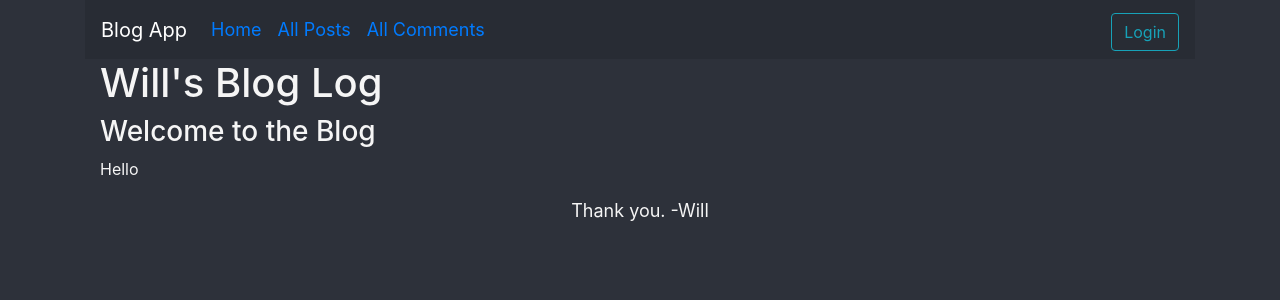
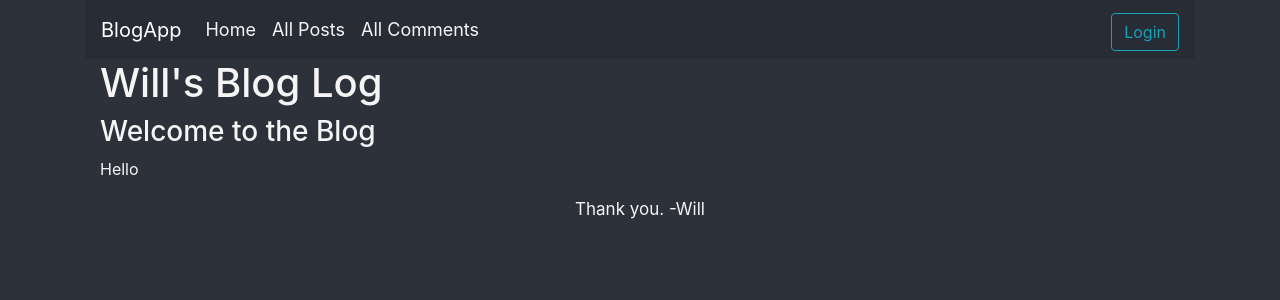
Before and after one commit to wlovo/blog-app-frontend, a React (Create React App) app: page / in a window 1280 px wide. Shown: the top 300 px of the page. Built offline with nearby package versions, Linux system fonts and the light colour scheme.

Commit message:
Change navbar links to NavLink

```diff
--- a/src/App.css
+++ b/src/App.css
@@ -12,9 +12,17 @@
   font-size: calc(10px + 1vmin);
 }
 
+.App-header * a {
+  color: inherit !important;
+}
+
 .App-footer {
   display: flex;
   align-items: center;
   justify-content: center;
-  font-size: calc(10px + 1vmin);
+  font-size: calc(9px + 1vmin);
 }
+
+.Card-header-toggle {
+  cursor: pointer;
+}
--- a/src/components/Header.js
+++ b/src/components/Header.js
@@ -1,34 +1,30 @@
-import React, { Component } from 'react';
-import { Button, Form, Nav, Navbar } from 'react-bootstrap';
+import React from 'react';
+import {
+  Button, Form, Nav, Navbar,
+} from 'react-bootstrap';
 import { NavLink } from 'react-router-dom';
 
-class Header extends Component {
-  render() {
-    return (
+const Header = () => (
   <Navbar collapseOnSelect expand="md" variant="dark" sticky="top" className="App-header">
-        <Navbar.Brand href="/">Blog App</Navbar.Brand>
+    <Navbar.Brand>
+      BlogApp
+    </Navbar.Brand>
     <Navbar.Toggle aria-controls="responsive-navbar-nav" />
     <Navbar.Collapse id="responsive-navbar-nav">
-          <Nav onClick={this.handleSelect} className="mr-auto">
+      <Nav activeKey="/" className="mr-auto">
         <Nav.Item>
-              <Nav.Link as="div" href="/" eventKey="/">
-                <NavLink activeClassName="active" to="/">
+          <Nav.Link as={NavLink} activeClassName="active" exact to="/">
             Home
-                </NavLink>
           </Nav.Link>
         </Nav.Item>
         <Nav.Item>
-              <Nav.Link as="div" href="/posts" eventKey="/posts">
-                <NavLink activeClassName="active" to="/posts">
+          <Nav.Link as={NavLink} activeClassName="active" exact to="/posts">
             All Posts
-                </NavLink>
           </Nav.Link>
         </Nav.Item>
         <Nav.Item>
-              <Nav.Link as="div" href="/comments" eventKey="/comments">
-                <NavLink activeClassName="active" to="/comments">
+          <Nav.Link as={NavLink} activeClassName="active" exact to="/comments">
             All Comments
-                </NavLink>
           </Nav.Link>
         </Nav.Item>
       </Nav>
@@ -38,7 +34,5 @@ class Header extends Component {
     </Navbar.Collapse>
   </Navbar>
 );
-  }
-}
 
 export default Header;
```
Lines whose indentation alone changed are shown as unchanged.
